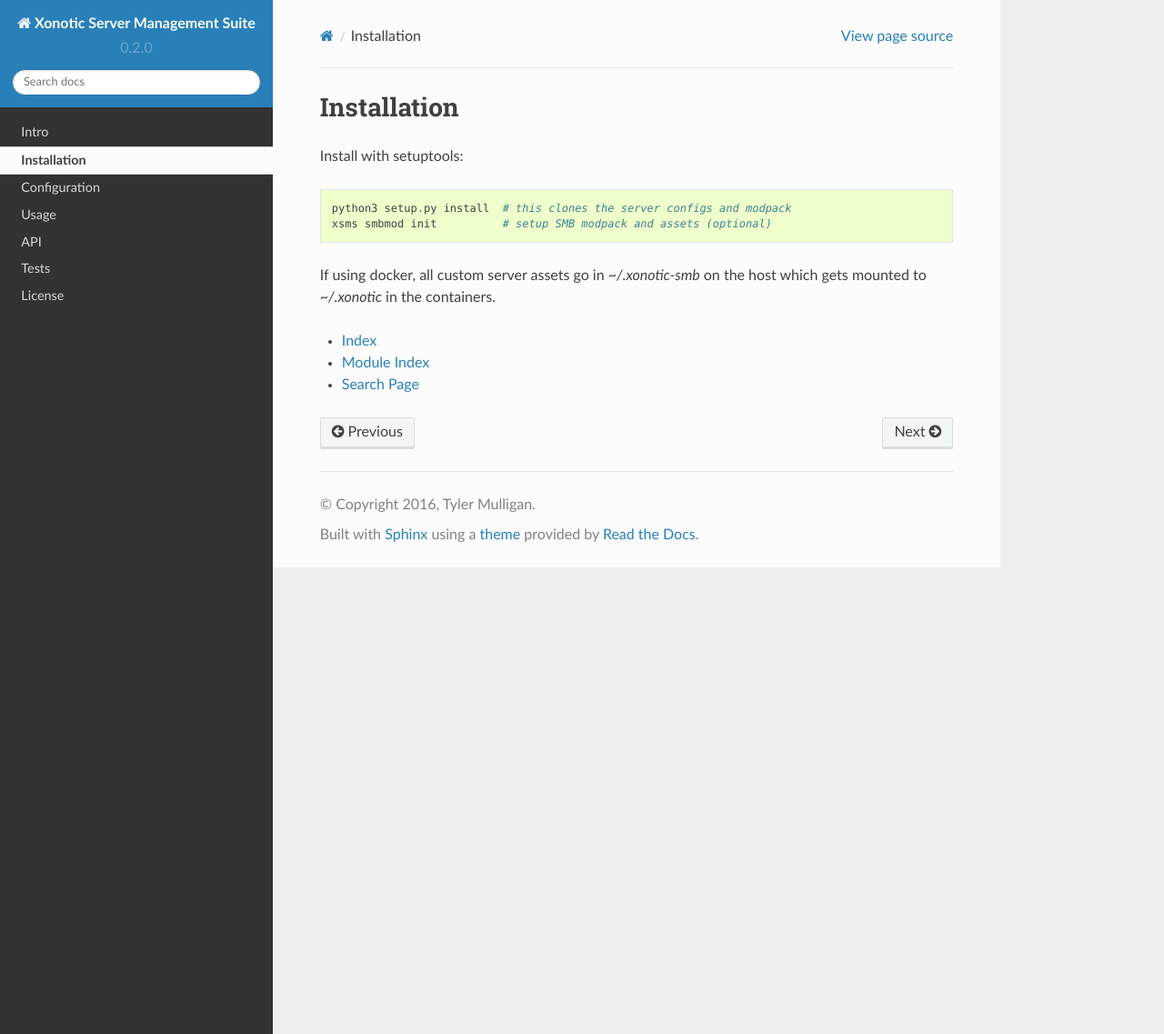
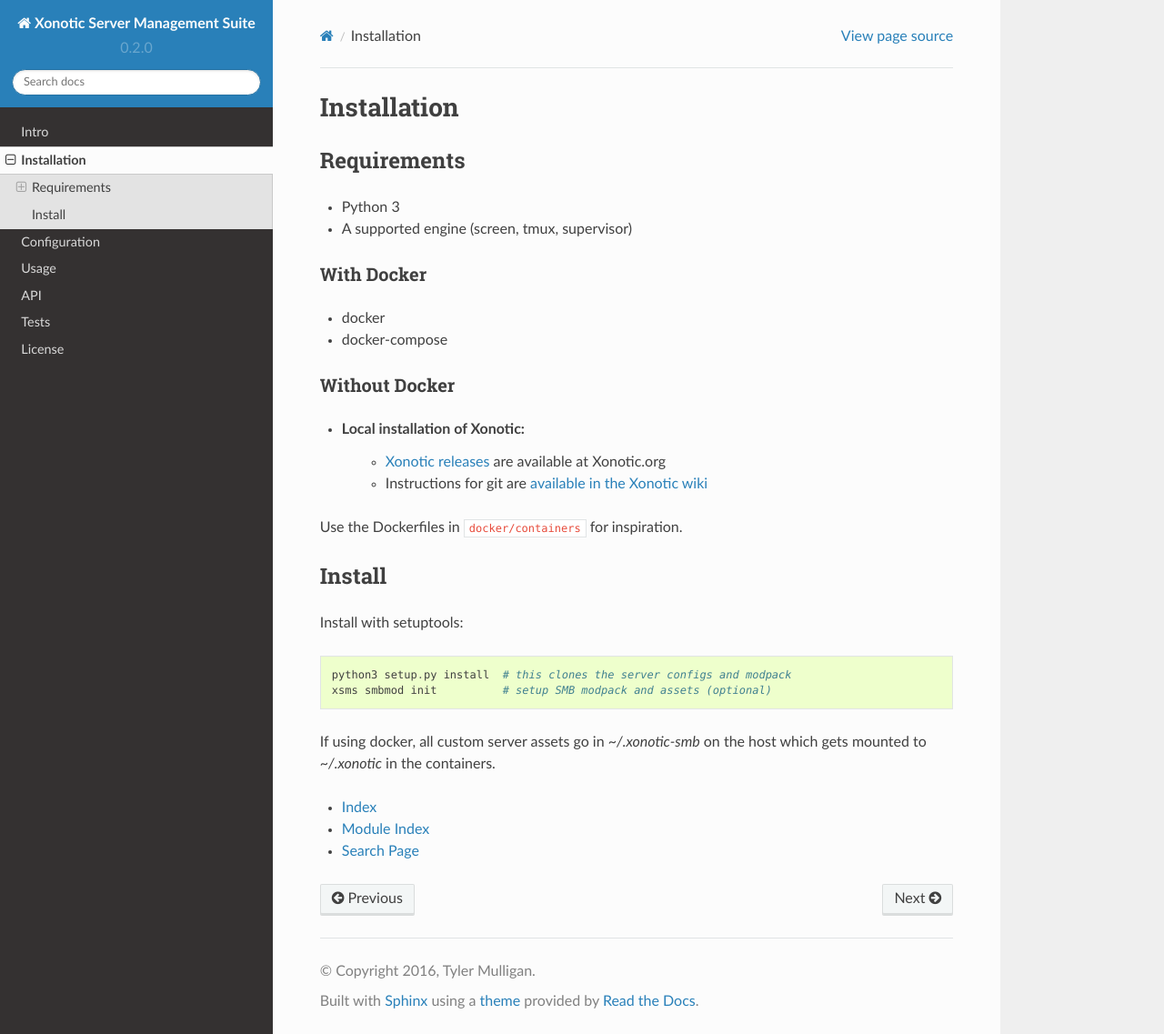
Before and after one commit to z/xonotic-server-management-suite, a Sphinx documentation site: the page built from docs/installation.rst, in a window 1280 px wide and 1137 px high. Shown: the whole window at 91% size. Built offline with Sphinx 7.4.7 and the Read the Docs theme 2.0.0, drawn with Linux system fonts in a browser that asks for light colours.

```diff
--- a/docs/installation.rst
+++ b/docs/installation.rst
@@ -1,5 +1,32 @@
 Installation
 ============
+
+Requirements
+------------
+
+* Python 3
+* A supported engine (screen, tmux, supervisor)
+
+With Docker
+~~~~~~~~~~~
+
+* docker
+* docker-compose
+
+Without Docker
+~~~~~~~~~~~~~~
+
+* Local installation of Xonotic:
+    * `Xonotic releases`_ are available at Xonotic.org
+    * Instructions for git are `available in the Xonotic wiki`_
+
+.. _Xonotic releases: http://xonotic.org/download
+.. _available in the Xonotic wiki: https://gitlab.com/xonotic/xonotic/wikis/Repository_Access
+
+Use the Dockerfiles in ``docker/containers`` for inspiration.
+
+Install
+-------
 
 Install with setuptools::
 
--- a/docs/license.rst
+++ b/docs/license.rst
@@ -3,7 +3,7 @@
 
 Copyright (c) 2016 Tyler Mulligan (z@xnz.me) and contributors.
 
-Distributed under the MIT license. See the LICENSE file for more details.
+Distributed under the MIT license. See the ``LICENSE`` file for more details.
 
 
 * :ref:`genindex`
--- a/docs/tests.rst
+++ b/docs/tests.rst
@@ -1,7 +1,7 @@
 Tests
 =====
 
-Unit tests can be run with `py.test` and coverage tests with `tox`.::
+Unit tests can be run with ``py.test`` and coverage tests with ``tox``.::
 
    make tests
    make tests-coverage
```
Also changed, not shown: docs/configuration.rst (+4 -4 lines), docs/intro.rst (+6 -6 lines), 1 other file.
